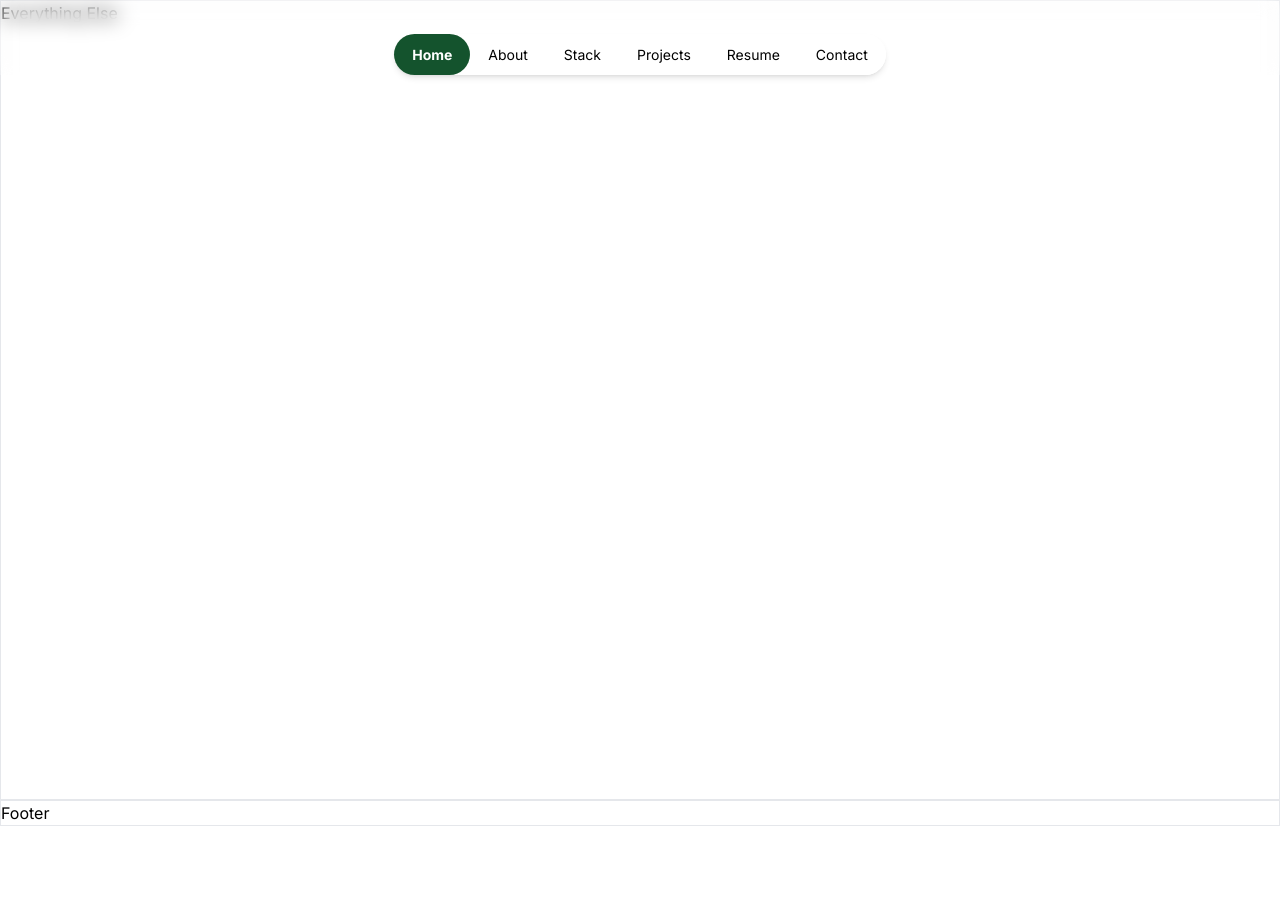
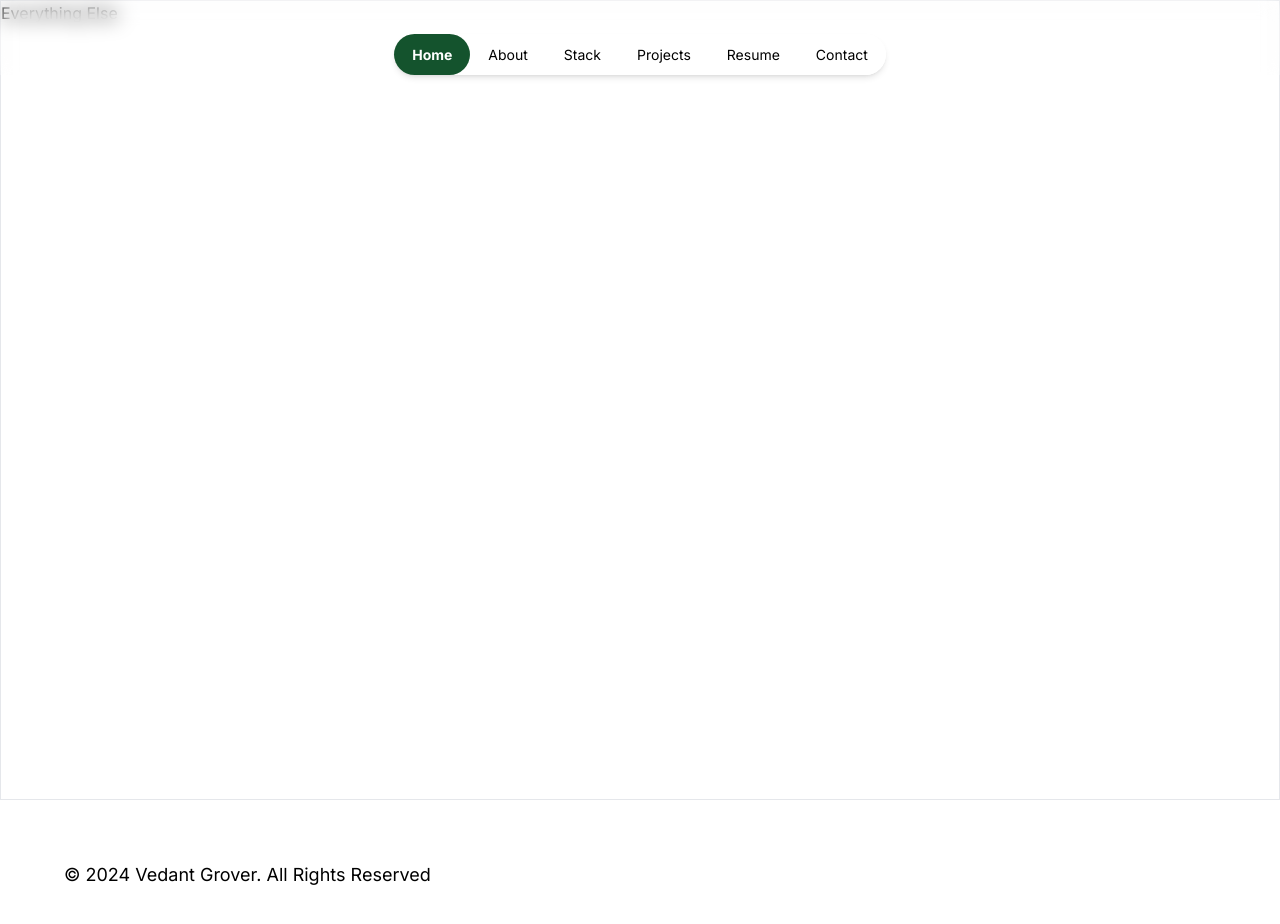
Before and after one commit to vedantgrover/VedantsPortfolio, a Next.js app: page / in a window 1280 px wide. Shown: the top 924 px of the page. Before the commit the page ends 826 px from the top, so only its background shows below. Built offline with nearby package versions, Linux system fonts and the light colour scheme.

Commit message:
Creates simple footer with copyright label

```diff
--- /dev/null
+++ b/app/components/Footer.tsx
@@ -0,0 +1,15 @@
+import {memo} from "react";
+
+const Footer = memo(() => {
+    return (
+        <footer className="flex flex-row justify-between h-[150px] px-16">
+            <div className="flex items-center text-lg">
+                <div>&copy; {new Date().getFullYear()} Vedant Grover. All Rights Reserved</div>
+            </div>
+        </footer>
+    )
+})
+
+Footer.displayName = "Footer";
+
+export default Footer
--- a/app/layout.tsx
+++ b/app/layout.tsx
@@ -3,6 +3,7 @@ import type {Metadata} from "next";
 import {Inter} from "next/font/google";
 import "./globals.css";
 import Navbar from "@/app/components/navbar/Navbar";
+import Footer from "@/app/components/Footer";
 
 const inter = Inter({subsets: ["latin"]});
 
@@ -31,7 +32,7 @@ export default function RootLayout({
         <main>
             <Navbar links={navBarLinks}/>
             {children}
-            <div className="border">Footer</div>
+            <Footer />
         </main>
         </body>
         </html>
```
